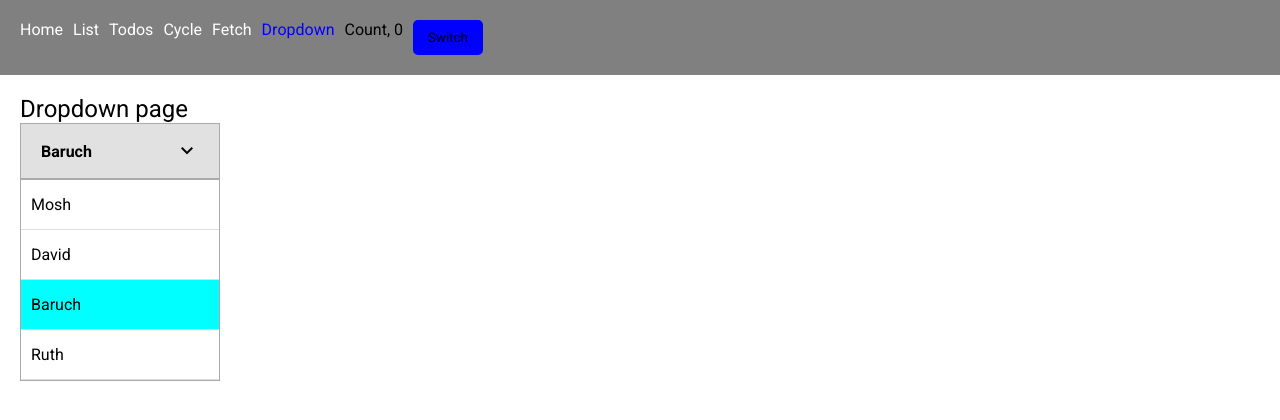
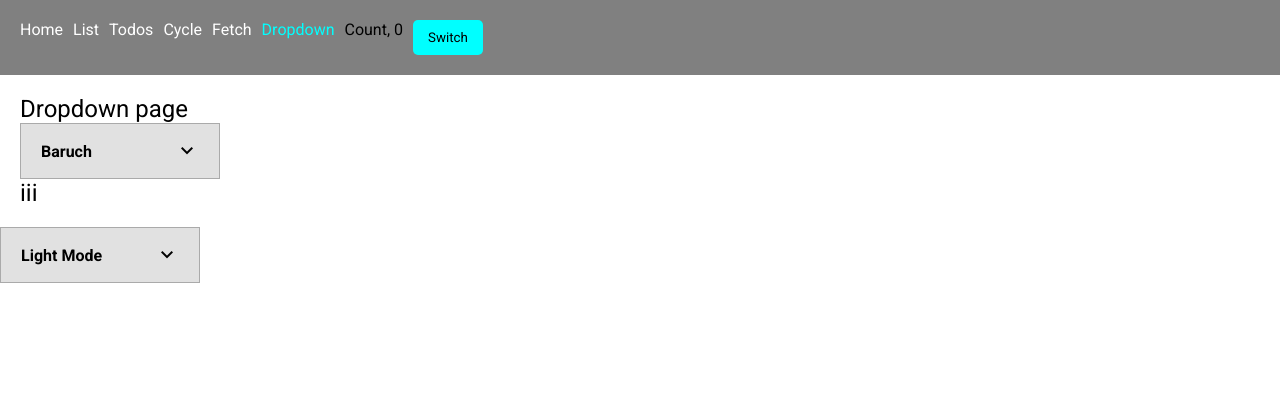
Before and after one commit to zadahead/IAI-React-6-2025, a React (Vite) app: page /dropdown in a window 1280 px wide. Shown: the top 420 px of the page. Built offline with nearby package versions, Linux system fonts and the light colour scheme.

Commit message:
theme change

```diff
--- a/src/App.jsx
+++ b/src/App.jsx
@@ -12,13 +12,16 @@ import { useContext } from "react";
 import { CounterContext } from "./context/counterContext";
 import { ColorSwitcherContext } from "./context/colorSwitcherContext";
 import { Btn } from "./UIKit/Elements/btn/Btn";
+import { ThemeContext } from "./context/themeContext";
+import { ThemSwitcher } from "./components/themSwitcher/ThemSwitcher";
 
 export const App = () => {
     const { count } = useContext(CounterContext);
     const { handleSwitch } = useContext(ColorSwitcherContext);
+    const { mode } = useContext(ThemeContext);
 
     return (
-        <div className="app dark">
+        <div className={`app ${mode}`}>
             <div className="header">
                 {/* <NavLink to="/login">Login</NavLink>
                 <NavLink to="/about">About</NavLink> */}
@@ -44,6 +47,7 @@ export const App = () => {
                     <Route path="*" element={<Navigate to="/" />}></Route>
                 </Routes>
             </div>
+            <ThemSwitcher />
         </div>
     )
 }
--- a/src/UIKit/Elements/dropdown/Dropdown.jsx
+++ b/src/UIKit/Elements/dropdown/Dropdown.jsx
@@ -3,7 +3,7 @@ import { Icon } from '../Icon';
 import './dropdown.css';
 
 export const Dropdown = ({ list, selected, onChange }) => {
-    const [isOpen, setIsOpen] = useState(true);
+    const [isOpen, setIsOpen] = useState(false);
     const wrapRef = useRef();
 
     useEffect(() => {
--- a/src/UIKit/Elements/dropdown/dropdown.css
+++ b/src/UIKit/Elements/dropdown/dropdown.css
@@ -49,5 +49,5 @@
 }
 
 .dropdown .list .list_item.selected {
-    background-color: cyan;
+    background-color: var(--primary);
 }
--- /dev/null
+++ b/src/components/themSwitcher/ThemSwitcher.jsx
@@ -0,0 +1,26 @@
+import { useContext } from "react"
+import { Dropdown } from "../../UIKit/Elements/dropdown/Dropdown"
+import { ThemeContext } from "../../context/themeContext";
+
+const options = [
+    {
+        key: "light",
+        value: "Light Mode"
+    },
+    {
+        key: "dark",
+        value: "Dark Mode"
+    },
+
+]
+export const ThemSwitcher = () => {
+    const { mode, handleChange } = useContext(ThemeContext);
+
+
+
+    return (
+        <div>
+            <Dropdown list={options} selected={mode} onChange={handleChange}></Dropdown>
+        </div>
+    )
+}
--- /dev/null
+++ b/src/context/themeContext.jsx
@@ -0,0 +1,24 @@
+import { createContext, useState } from "react";
+
+export const ThemeContext = createContext();
+
+const Provider = ThemeContext.Provider;
+
+export const ThemeProvider = ({ children }) => {
+    const [mode, setMode] = useState("light");
+
+    const handleChange = (mode) => {
+        setMode(mode);
+    }
+
+    const value = {
+        mode,
+        handleChange
+    }
+
+    return (
+        <Provider value={value}>
+            {children}
+        </Provider>
+    )
+}
--- a/src/main.jsx
+++ b/src/main.jsx
@@ -5,14 +5,17 @@ import "./core.css";
 import { BrowserRouter } from 'react-router-dom';
 import { CounterProvider } from './context/counterContext';
 import { ColorSwitcherProvider } from './context/colorSwitcherContext';
+import { ThemeProvider } from './context/themeContext';
 
 createRoot(document.getElementById('root')).render(
   <BrowserRouter>
-    <CounterProvider>
-      <ColorSwitcherProvider>
-        <App />
-      </ColorSwitcherProvider>
-    </CounterProvider>
+    <ThemeProvider>
+      <CounterProvider>
+        <ColorSwitcherProvider>
+          <App />
+        </ColorSwitcherProvider>
+      </CounterProvider>
+    </ThemeProvider>
   </BrowserRouter>
   ,
 )
```
